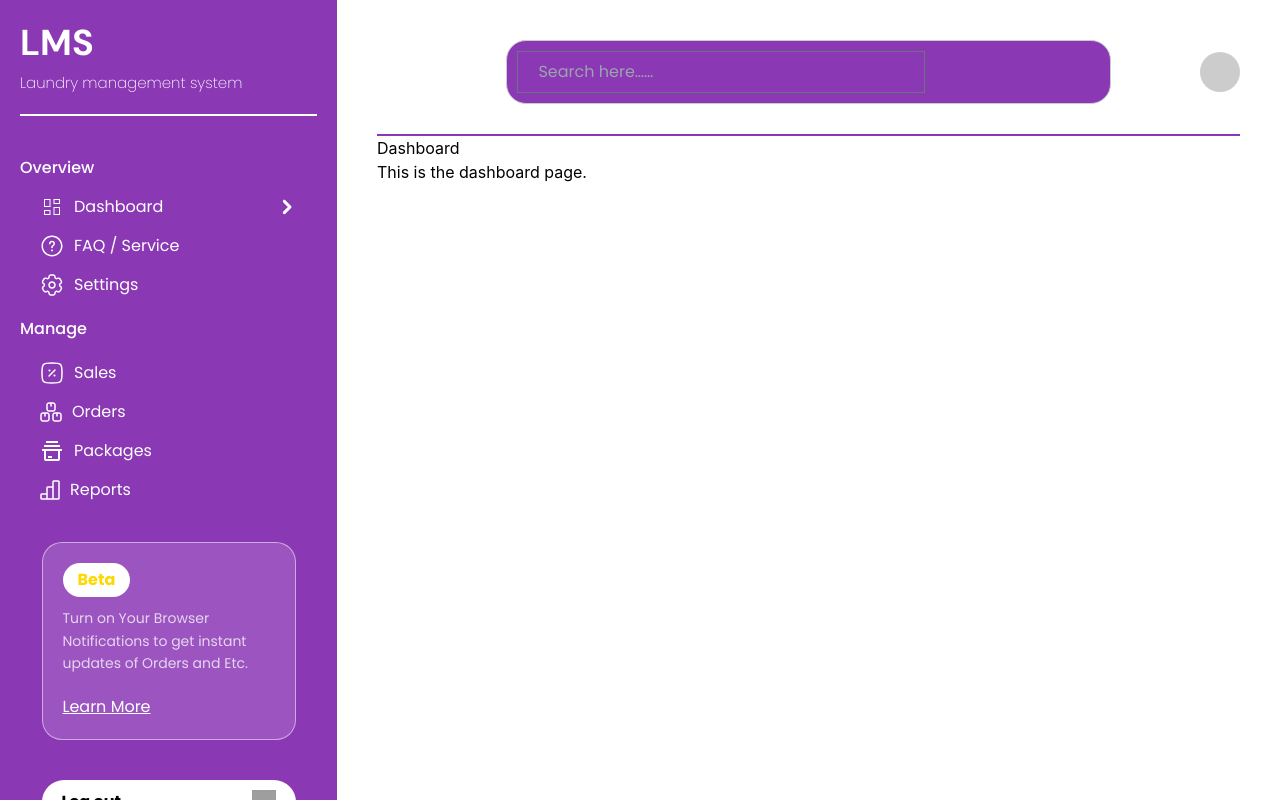
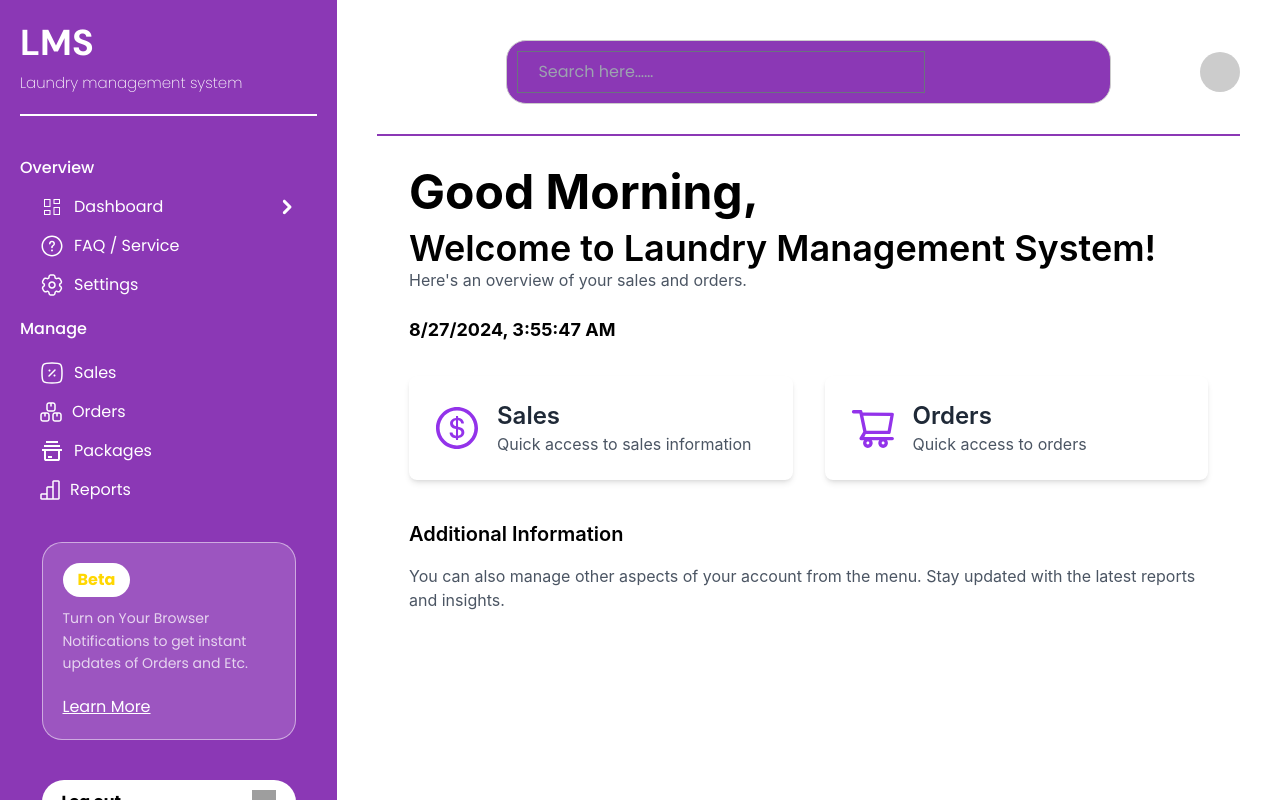
Before and after one commit to INTEL-ONBOARD/LMS--front-end, a React (Vite) app in the folder LMS/: page /dashboard in a window 1280 px wide. Built offline with nearby package versions, Linux system fonts and the light colour scheme; grey boxes are pictures that could not be loaded.

Commit message:
Add changes to dashboard

```diff
--- a/LMS/package.json
+++ b/LMS/package.json
@@ -12,6 +12,7 @@
   "dependencies": {
     "react": "^18.3.1",
     "react-dom": "^18.3.1",
+    "react-icons": "^5.3.0",
     "react-router-dom": "^6.26.1"
   },
   "devDependencies": {
--- a/LMS/src/components/DashboardContent.jsx
+++ b/LMS/src/components/DashboardContent.jsx
@@ -1,9 +1,70 @@
+import React, { useEffect, useState } from 'react';
+import { Link } from 'react-router-dom';
+import { AiOutlineShoppingCart, AiOutlineDollarCircle } from 'react-icons/ai';
+
 const DashboardContent = () => {
+
+    const [currentTime, setCurrentTime] = useState(new Date());
+
+    useEffect(() => {
+        const timer = setInterval(() => {
+            setCurrentTime(new Date());
+        }, 1000);
+        return () => clearInterval(timer);
+    }, []);
+
+    const getGreetingMessage = () => {
+        const hours = currentTime.getHours();
+        if (hours < 12) return 'Good Morning';
+        if (hours < 18) return 'Good Afternoon';
+        return 'Good Evening';
+    };
+
+
     return (
-        <div>
-            <h1>Dashboard</h1>
-            <p>This is the dashboard page.</p>
+        <div className="p-8">
+
+            <div className="mb-6">
+                <h2 className="text-5xl font-bold">
+                    {getGreetingMessage()},
+                </h2>
+                <h2 className="text-4xl font-semibold mt-3">Welcome to Laundry Management System!</h2>
+                <p className="text-gray-600">Here's an overview of your sales and orders.</p>
+            </div>
+
+            <div className="mb-8">
+                <p className="text-lg">
+                    <span className="font-bold">{currentTime.toLocaleString()}</span>
+                </p>
+            </div>
+
+            <div className="grid grid-cols-1 md:grid-cols-2 gap-8">
+
+                <Link to="<Sales />" className="bg-white shadow-md rounded-lg p-6 flex items-center hover:bg-gray-100">
+                    <AiOutlineDollarCircle className="text-5xl text-purple-600" />
+                    <div className="ml-4">
+                        <h3 className="text-2xl font-semibold text-gray-800">Sales</h3>
+                        <p className="text-gray-600">Quick access to sales information</p>
+                    </div>
+                </Link>
+
+                <Link to="/orders" className="bg-white shadow-md rounded-lg p-6 flex items-center hover:bg-gray-100">
+                    <AiOutlineShoppingCart className="text-5xl text-purple-600" />
+                    <div className="ml-4">
+                        <h3 className="text-2xl font-semibold text-gray-800">Orders</h3>
+                        <p className="text-gray-600">Quick access to orders</p>
+                    </div>
+                </Link>
+            </div>
+
+            <div className="mt-10">
+                <h4 className="text-xl font-semibold mb-4">Additional Information</h4>
+                <p className="text-gray-600">
+                    You can also manage other aspects of your account from the menu. Stay updated with the latest reports and insights.
+                </p>
+            </div>
         </div>
+
     );
 }
 
```
Also changed, not shown: 1 other file (tests, documents, lock files or other folders).
